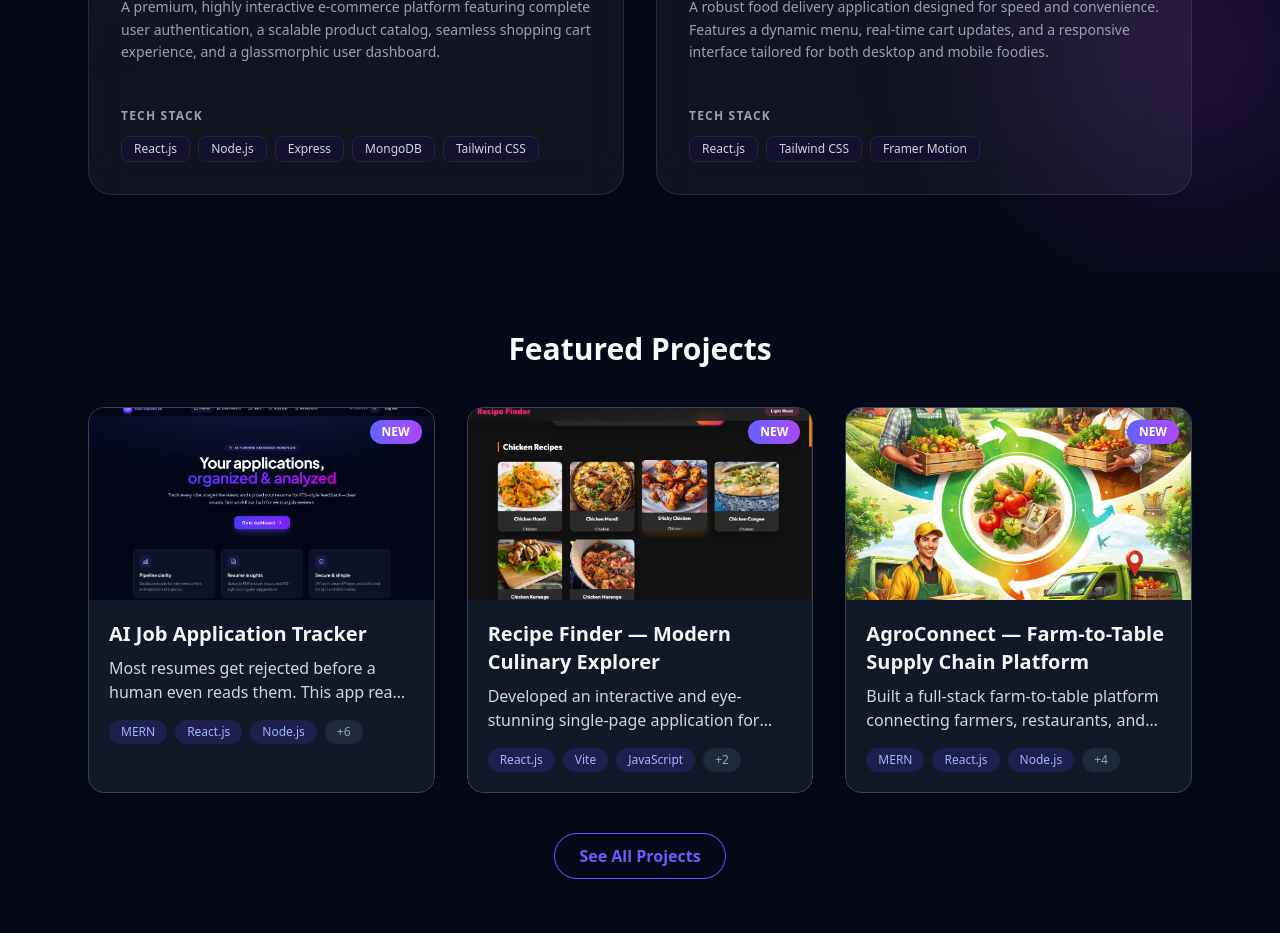
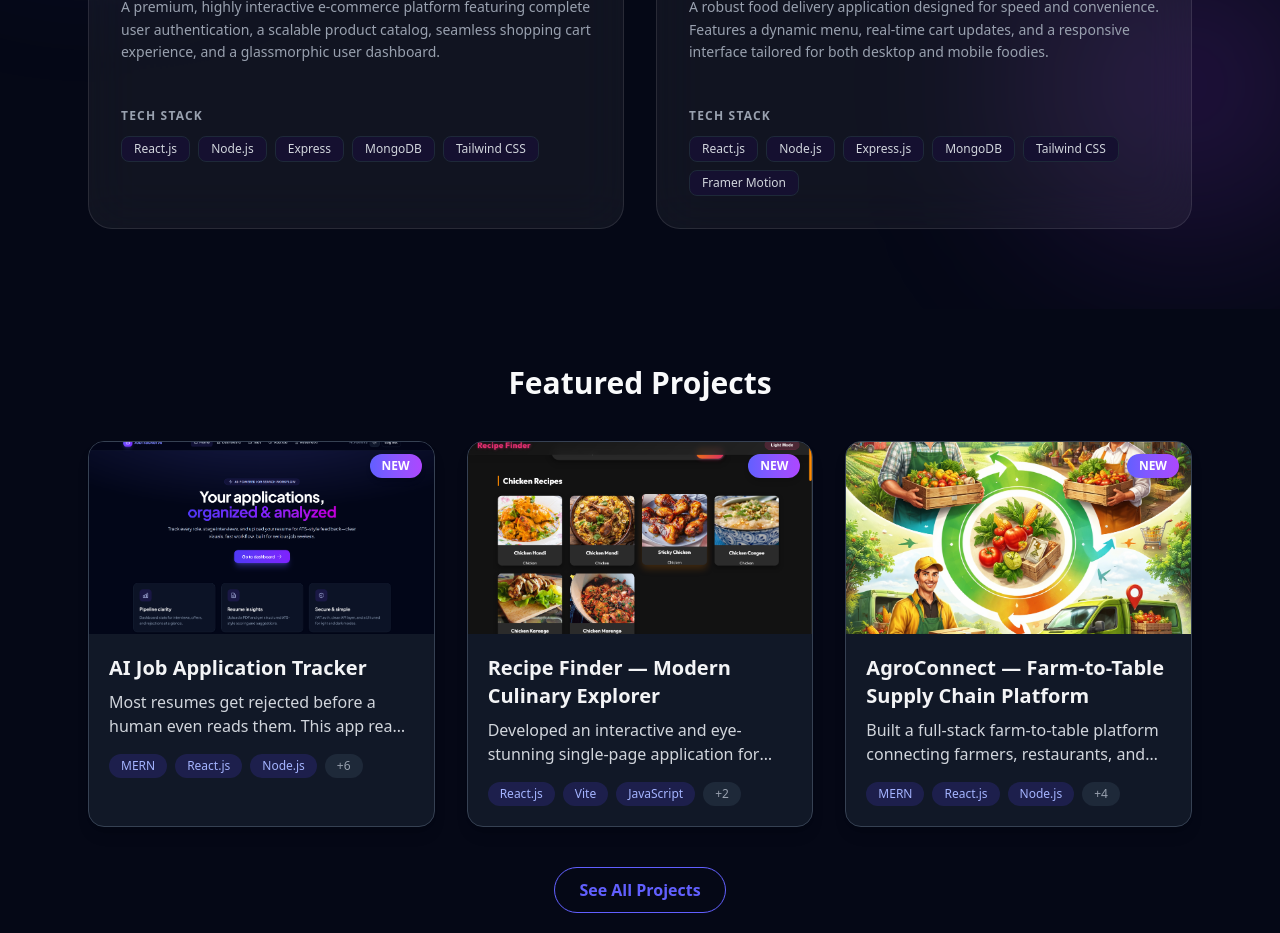
Before and after one commit to Cveerababu15/React-Portfolia, a React (Vite) app: page / in a window 1280 px wide. Shown: the part 1160-2093 px from the top of the page. Built offline with nearby package versions, Linux system fonts and the light colour scheme.

Commit message:
added the Skills in Food-Order-Website

```diff
--- a/src/Components/OngoingProjects.jsx
+++ b/src/Components/OngoingProjects.jsx
@@ -19,7 +19,7 @@ export default function OngoingProjects() {
       title: "Food-Order-Website",
       description:
         "A robust food delivery application designed for speed and convenience. Features a dynamic menu, real-time cart updates, and a responsive interface tailored for both desktop and mobile foodies.",
-      tech: ["React.js", "Tailwind CSS", "Framer Motion"],
+      tech: ["React.js","Node.js","Express.js","MongoDB","Tailwind CSS", "Framer Motion"],
       icon: <FaHamburger className="text-orange-500 text-5xl group-hover:scale-110 transition-transform duration-300" />,
       color: "from-orange-400 to-red-500",
       status: "Building UI",
```
